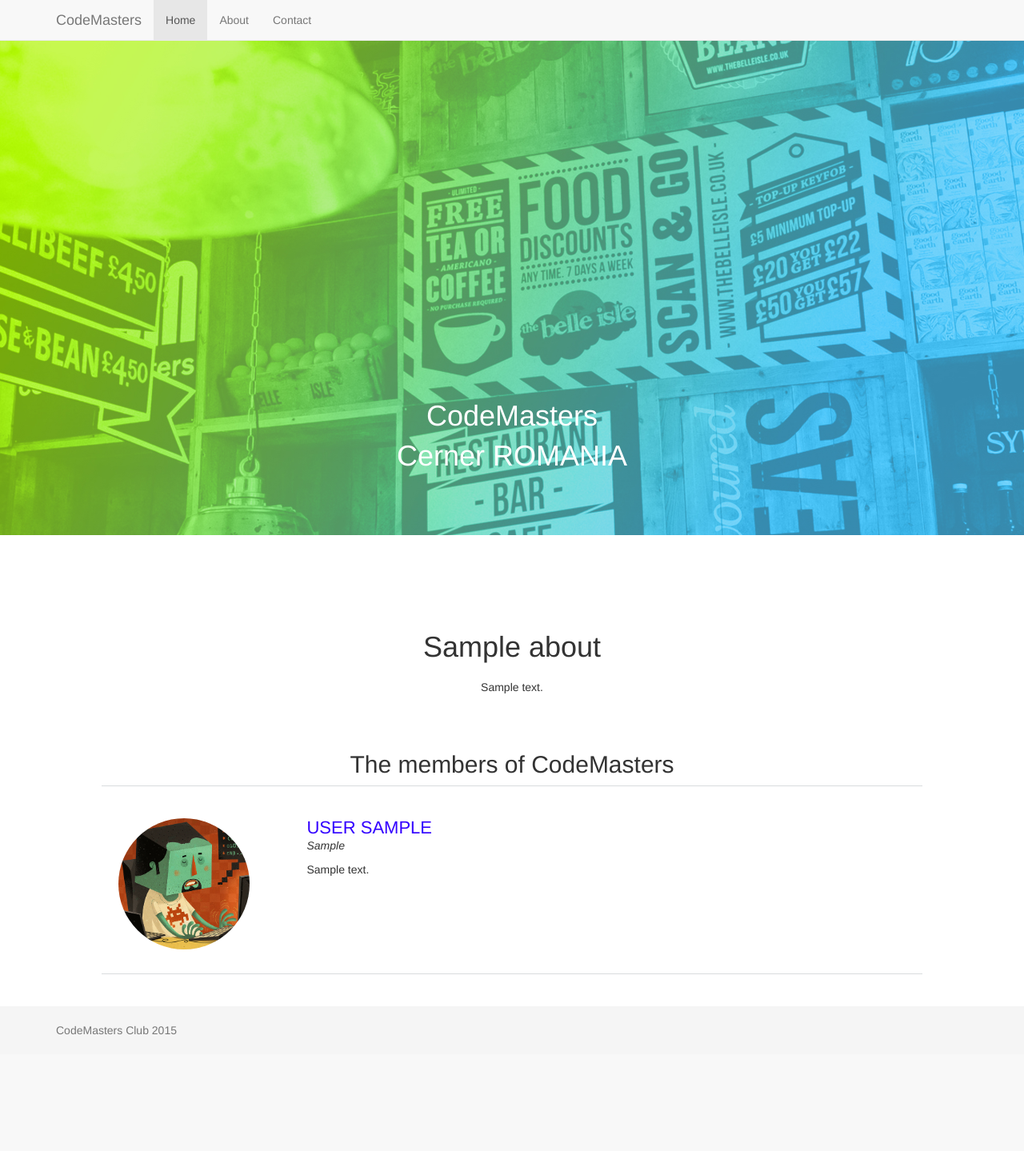
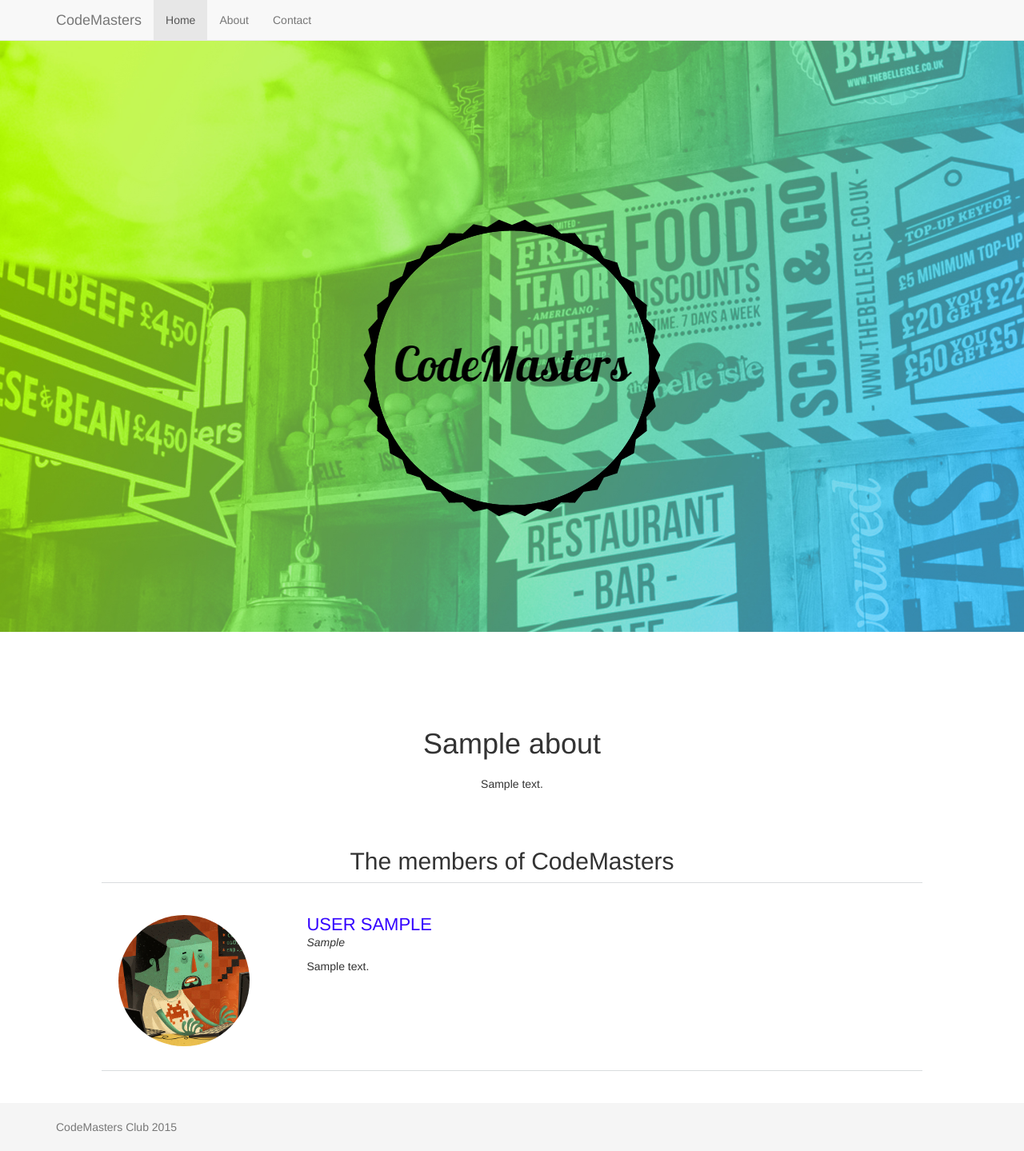
Before and after one commit to eduarde/codemasters-pilot, a Django app: page / in a window 1280 px wide. Shown: the whole page at 80% size. Before the commit the page ends 1294 px from the top, so only its background shows below. Run offline with Django 3.2, Linux system fonts and the light colour scheme; tables that the repository leaves empty hold one stand-in row (values such as "Sample post"); some libraries are stand-ins or nearby versions.

Commit message:
UI changes
Changed CSS, logo, and extanded the template

```diff
--- /dev/null
+++ b/home/static/css/codemasters.css
@@ -0,0 +1,2 @@
+@import url('bootstrap.min.css');
+@import url('main.css');
--- a/home/static/css/sticky-footer-navbar.css
+++ b/home/static/css/main.css
@@ -44,14 +44,14 @@
   text-align: center;
 }
 
-.speakers .speaker {
+.members .member {
     text-align:center;
     text-transform:uppercase;
     line-height:1.2;
     font-weight:400;
 }
 
-.speakers .speaker img {
+.members .member img {
     margin-bottom:20px;
     width:80%;
     border-radius:50%;
@@ -63,11 +63,11 @@
     -moz-transition:all 0.2s ease-out;
 }
 
-.speakers .speaker a:hover img {
+.members .member a:hover img {
     border:8px solid rgba(76,194,32,0.4);
 }
 
-.speakers .speaker-link,.speakers .speaker-company  {
+.members .member-link,.members .member-company  {
     font-size:0.9em;
     color:#666;
     font-weight:400;
@@ -75,7 +75,7 @@
     padding-top:5px;
 }
 
-.speakers .tba {
+.members .tba {
     background:url(../img/bk_tba.png);
     line-height:100%;
     color:#fff;
@@ -83,31 +83,31 @@
     height:100%;
 }
 
-.speakers-details article:first-of-type {
+.members-details article:first-of-type {
     border-top:1px solid #D9DCDE;
     padding-top:40px;
 }
 
-.speaker-details, .sponsor-details {
+.member-details, .sponsor-details {
     border-bottom:1px solid #D9DCDE;
     padding-bottom:30px;
     margin-bottom:40px;
     text-align:left;
 }
 
-.speaker-details .image, .sponsor-details .image {
+.member-details .image, .sponsor-details .image {
     float:left;
     width:20%;
     margin-right:5%;
     text-align:center;
 }
 
-.speaker-details .details, .sponsor-details .details {
+.member-details .details, .sponsor-details .details {
     float:left;
     width:75%;
 }
 
-.speaker-details .url, .speaker-details .twitter, .sponsor-details .url, .sponsor-details .twitter {
+.member-details .url, .member-details .twitter, .sponsor-details .url, .sponsor-details .twitter {
     display:inline-block;
     text-transform: uppercase;
     color:#666;
@@ -116,28 +116,28 @@
     font-weight:700;
 }
 
-.speaker-details .url, .sponsor-details .url {
+.member-details .url, .sponsor-details .url {
     background:url(../img/ico_url.png) 0 50% no-repeat;
 }
 
-.speaker-details .twitter, .sponsor-details .twitter {
+.member-details .twitter, .sponsor-details .twitter {
     background:url(../img/ico_twitter.png) 0 50% no-repeat;
 }
 
-.speaker-details .image img{
+.member-details .image img{
     max-width:80%;
     border-radius: 50%;
 
 }
 
-.speaker-details h3 {
+.member-details h3 {
     text-transform: uppercase;
     margin:0;
     color:#3300ff;
     font-size:22px;
 }
 
-.speaker-details h4 {
+.member-details h4 {
     text-transform: uppercase;
     font-size:17px;
 }
@@ -170,13 +170,18 @@
 }
 
 header {
-    padding-top:480px;
+    padding-top:240px;
     width:100%;
     text-align:center;
     z-index:100;
-    background:url(../images/bk_header2.jpg) 50% 100% no-repeat;
+    background:url(../images/bk_header2.jpg) 10% 100% no-repeat;
     background-size:cover;
     padding-bottom:70px;
     top:0;
     color:#fff;
 }
+
+header .logo{
+  background:url(../images/logo.png) 50% 100% no-repeat;
+  padding-top: 450px;
+}
--- /dev/null
+++ b/home/templates/home/base.html
@@ -0,0 +1,80 @@
+{% load staticfiles %}
+<!DOCTYPE html>
+<html lang="en">
+  <head>
+    <meta charset="utf-8">
+    <meta http-equiv="X-UA-Compatible" content="IE=edge">
+    <meta name="viewport" content="width=device-width, initial-scale=1">
+    <!-- The above 3 meta tags *must* come first in the head; any other head content must come *after* these tags -->
+    <meta name="description" content="">
+    <meta name="author" content="">
+    <!-- <link rel="icon" href="../../favicon.ico"> -->
+
+    <title>CodeMasters</title>
+    <link href="{% static "css/codemasters.css" %}" rel="stylesheet">
+</head>
+
+  <body>
+
+    <!-- Fixed navbar -->
+    <nav class="navbar navbar-default navbar-fixed-top">
+      <div class="container">
+        <div class="navbar-header">
+          <button type="button" class="navbar-toggle collapsed" data-toggle="collapse" data-target="#navbar" aria-expanded="false" aria-controls="navbar">
+            <span class="sr-only">Toggle navigation</span>
+            <span class="icon-bar"></span>
+            <span class="icon-bar"></span>
+            <span class="icon-bar"></span>
+          </button>
+          <a class="navbar-brand" href="#">CodeMasters</a>
+        </div>
+        <div id="navbar" class="collapse navbar-collapse">
+          <ul class="nav navbar-nav">
+            <li class="active"><a href="#">Home</a></li>
+            <li><a href="#about">About</a></li>
+            <li><a href="#contact">Contact</a></li>
+          </ul>
+        </div><!--/.nav-collapse -->
+      </div>
+    </nav>
+
+      <!-- begin header -->
+            <header role="banner">
+                <div class="block">
+                    <!-- begin .logo -->
+                    <h1 class="logo">
+                    </h1>
+                    <h2 class="main-tagline">
+                        A <strong>JavaScript</strong> conference for Romania and Eastern-Europe.
+                    </h2>
+                    <!-- end .logo -->
+                </div>
+            </header>
+            <!-- end header -->
+
+
+    <div class="container">
+
+      {% block content %}
+      {% endblock %}
+
+     </div><!-- /.container -->
+
+
+    <footer class="footer">
+      <div class="container">
+        <p class="text-muted">CodeMasters Club 2015</p>
+      </div>
+    </footer>
+
+
+    <!-- Bootstrap core JavaScript
+    ================================================== -->
+    <!-- Placed at the end of the document so the pages load faster -->
+    <script src="https://ajax.googleapis.com/ajax/libs/jquery/1.11.3/jquery.min.js"></script>
+
+    <script src="{% static "js/bootstrap.min.js" %}"></script>
+    <!-- IE10 viewport hack for Surface/desktop Windows 8 bug -->
+    <script src="{% static "js/ie10-viewport-bug-workaround.js" %}"></script>
+  </body>
+</html>
--- a/home/templates/home/welcome_home.html
+++ b/home/templates/home/welcome_home.html
@@ -1,66 +1,7 @@
+{% extends "home/base.html" %}
 {% load staticfiles %}
-<!DOCTYPE html>
-<html lang="en">
-  <head>
-    <meta charset="utf-8">
-    <meta http-equiv="X-UA-Compatible" content="IE=edge">
-    <meta name="viewport" content="width=device-width, initial-scale=1">
-    <!-- The above 3 meta tags *must* come first in the head; any other head content must come *after* these tags -->
-    <meta name="description" content="">
-    <meta name="author" content="">
-    <!-- <link rel="icon" href="../../favicon.ico"> -->
+{% block content %}
 
-    <title>Home</title>
-
-    <!-- Bootstrap core CSS -->
-    <link href="{% static "css/bootstrap.min.css" %}" rel="stylesheet">
-
-    <!-- Custom styles for this template -->
-      <link href="{% static "css/sticky-footer-navbar.css" %}" rel="stylesheet">
-      <link href="http://fonts.googleapis.com/css?family=Lobster&subset=latin,latin-ext" rel="stylesheet" type="text/css">
-</head>
-
-  <body>
-
-    <!-- Fixed navbar -->
-    <nav class="navbar navbar-default navbar-fixed-top">
-      <div class="container">
-        <div class="navbar-header">
-          <button type="button" class="navbar-toggle collapsed" data-toggle="collapse" data-target="#navbar" aria-expanded="false" aria-controls="navbar">
-            <span class="sr-only">Toggle navigation</span>
-            <span class="icon-bar"></span>
-            <span class="icon-bar"></span>
-            <span class="icon-bar"></span>
-          </button>
-          <a class="navbar-brand" href="#">CodeMasters</a>
-        </div>
-        <div id="navbar" class="collapse navbar-collapse">
-          <ul class="nav navbar-nav">
-            <li class="active"><a href="#">Home</a></li>
-            <li><a href="#about">About</a></li>
-            <li><a href="#contact">Contact</a></li>
-          </ul>
-        </div><!--/.nav-collapse -->
-      </div>
-    </nav>
-
-      <!-- begin header -->
-            <header role="banner">
-                <div class="block">
-                    <!-- begin .logo -->
-                    <h1 class="logo">
-                        <p>CodeMasters</p>
-                        <span>Cerner ROMANIA</span>
-                    </h1>
-                    <h2 class="main-tagline">
-                        A <strong>JavaScript</strong> conference for Romania and Eastern-Europe.
-                    </h2>
-                    <!-- end .logo -->
-                </div>
-            </header>
-            <!-- end header -->
-
-    <div class="container">
       {% for ab in about %}
       <div class="starter-template">
         <h1>{{ ab.title }}</h1>
@@ -68,7 +9,7 @@
       </div>
       {% endfor %}
 
-    <section class="speakers-details">
+    <section class="members-details">
 
         <div class="block">
             <a name="ss"></a>
@@ -76,7 +17,7 @@
                 <span class="tagline"></span>
             </h2></center>
             {% for member in members %}
-            <article class="clearfix speaker-details">
+            <article class="clearfix member-details">
 
                 <div class="image"><img src="{% static "images/developer.jpg"%}" alt="{{ member.last_name }} {{ member.first_name }}"></div>
                 <div class="details">
@@ -89,24 +30,4 @@
         </div>
     </section>
 
-
-    </div><!-- /.container -->
-
-
-    <footer class="footer">
-      <div class="container">
-        <p class="text-muted">CodeMasters Club 2015</p>
-      </div>
-    </footer>
-
-
-    <!-- Bootstrap core JavaScript
-    ================================================== -->
-    <!-- Placed at the end of the document so the pages load faster -->
-    <script src="https://ajax.googleapis.com/ajax/libs/jquery/1.11.3/jquery.min.js"></script>
-
-    <script src="{% static "js/bootstrap.min.js" %}"></script>
-    <!-- IE10 viewport hack for Surface/desktop Windows 8 bug -->
-    <script src="{% static "js/ie10-viewport-bug-workaround.js" %}"></script>
-  </body>
-</html>
+{% endblock content %}
```
Also changed, not shown: home/static/images/logo.png (added).
